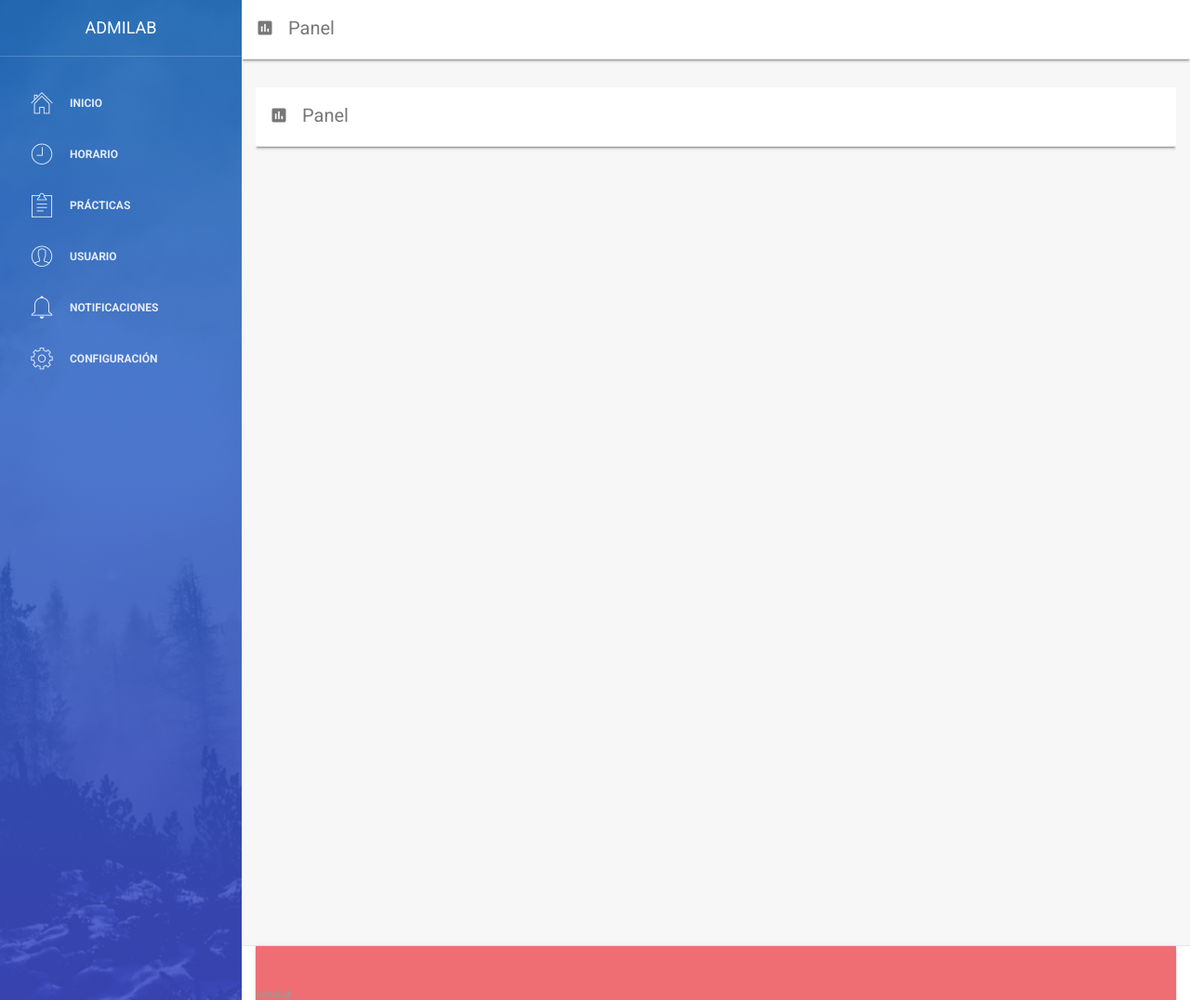
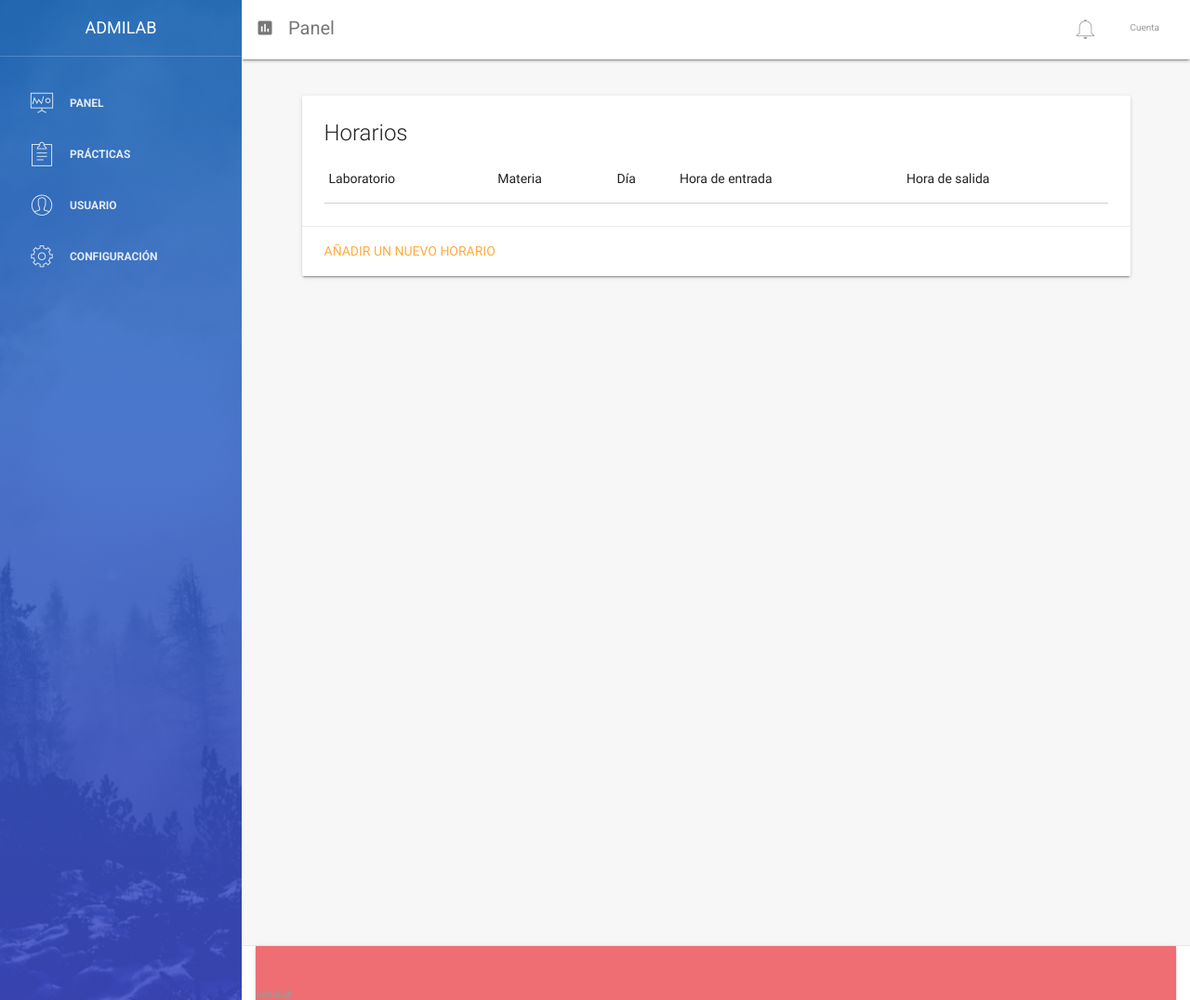
Before and after one commit to Jerts/AdmiLab, a PHP site: page /index_docente.php in a window 1280 px wide. Shown: the whole page at 93% size. Run offline with PHP 8.4, Linux system fonts and the light colour scheme; the visitor is signed in with stand-in values (Sample User, id 1); data comes from the database, SQL or seed files in the repository; some libraries are stand-ins or nearby versions.

Commit message:
Docente bonito

```diff
--- a/paginas/assets/js/mijs.js
+++ b/paginas/assets/js/mijs.js
@@ -1,5 +1,5 @@
 $(".preloader-wrapper").css("display","none");
-$(".framei").attr("src","index_docente.php");
+$(".framei").attr("src","horario_docente.php");
 
 $(".menubtn").click(function() {
   $(".preloader-wrapper").css("display","inherit");
@@ -9,10 +9,14 @@ $('.framei').load(function () {
     $(".preloader-wrapper").css("display","none");
 });
 
+$(".notif-drop").click(function() {
+  $(".frame-notif").attr('src', $('.frame-notif').attr('src'));
+});
+
 function menuselect(select){
   switch (select) {
     case 1:
-      $(".framei").attr("src","index_docente.php");
+      $(".framei").attr("src","horario_docente.php");
       $(".navbar-brand").text("Panel");
       $("title").text("Panel | AdmiLab");
       $(".top_icon").text("insert_chart");
--- a/paginas/cerrarsesion.php
+++ b/paginas/cerrarsesion.php
@@ -3,6 +3,6 @@ session_start();
 $_SESSION['user_admin'] = array();
 $_SESSION['user_docente'] = array();
 session_destroy();
-header("Location: index.php");
+header("Location: logdocente.php");
 
  ?>
--- a/paginas/index_css.html
+++ b/paginas/index_css.html
@@ -40,7 +40,7 @@
 										 </a>
 									 </li>
 
-									 <li>
+									 <li style="display:none;">
 										 <a onclick="menuselect(2);" class="waves-effect menubtn waves-light">
 											 <i class="pe-7s-clock"></i>
 											 <p>Horario</p>
--- a/paginas/index_docente.php
+++ b/paginas/index_docente.php
@@ -41,13 +41,13 @@ if(!isset($_SESSION['user_docente'])){      /*Permite revisar si el usuario ya e
 	               <ul class="nav">
 									 <li>
 										 <a onclick="menuselect(1);" class="waves-effect menubtn waves-light">
-											 <i class="pe-7s-home"></i>
-											 <p>Inicio</p>
+											 <i class="pe-7s-display1"></i>
+											 <p>Panel</p>
 										 </a>
 									 </li>
 
 									 <li>
-										 <a onclick="menuselect(2);" class="waves-effect menubtn waves-light">
+										 <a onclick="menuselect(2);" class="waves-effect menubtn waves-light" style="display:none;">
 											 <i class="pe-7s-clock"></i>
 											 <p>Horario</p>
 										 </a>
@@ -60,20 +60,20 @@ if(!isset($_SESSION['user_docente'])){      /*Permite revisar si el usuario ya e
 										 </a>
 									 </li>
 
-									 <li>
-										 <a onclick="menuselect(4);" class="waves-effect menubtn waves-light">
+									 <li class="disabled">
+										 <a>
 											 <i class="pe-7s-user" ></i>
 											 <p>Usuario</p>
 										 </a>
 									 </li>
-	                   <li>
+	                   <li style="display:none;">
 	                       <a href="#notifications">
 	                           <i class="pe-7s-bell"></i>
 	                           <p>Notificaciones</p>
 	                       </a>
 	                   </li>
-	           					<li class="active-pro">
-	                       <a href="#config">
+	           					<li class="disabled">
+	                       <a>
 	                           <i class="pe-7s-config"></i>
 	                           <p>Configuración</p>
 	                       </a>
@@ -88,6 +88,30 @@ if(!isset($_SESSION['user_docente'])){      /*Permite revisar si el usuario ya e
 						<div class="navbar-header">
 							<a class="navbar-brand material-icons large top_icon">insert_chart</a>
 							<a class="navbar-brand" href="#"> Panel</a>
+						</div>
+						<div class="collapse navbar-collapse">
+							<ul class="nav navbar-nav navbar-right">
+								<li>
+									<a href="#" class="dropdown-toggle notif-drop" data-toggle="dropdown">
+										<span>Cuenta</span>
+									</a>
+									<ul class="dropdown-menu">
+										<li><a href="cerrarsesion.php" style="width: 200px !important;">Cerrar sesion</a></li>
+										<li></li>
+										<li></li>
+									</ul>
+								</li>
+							</ul>
+							<ul class="nav navbar-nav navbar-right">
+								<li>
+									<a href="#" class="dropdown-toggle notif-drop" data-toggle="dropdown">
+										<i class="pe-7s-bell"></i>
+									</a>
+									<ul class="dropdown-menu" style="width:300px !important;">
+										<li><iframe src="notif.php" class="frame-notif" width="298px" height="300px" frameborder="0" style="margin: auto !important; border-radius: 10px;"></iframe></li>
+									</ul>
+								</li>
+							</ul>
 						</div>
 					</div>
 				</nav>
--- /dev/null
+++ b/paginas/notif.php
@@ -0,0 +1,19 @@
+<!DOCTYPE html>
+<html>
+  <head>
+    <meta charset="utf-8">
+    <title></title>
+    <link href='http://fonts.googleapis.com/css?family=Roboto:400,700,300' rel='stylesheet' type='text/css'>
+    <link type="text/css" rel="stylesheet" href="assets/css/materialize.min.css"  media="screen"/>
+		<link type="text/css" rel="stylesheet" href="assets/css/styles.css"  media="screen"/>
+		<link rel="stylesheet" href="https://cdnjs.cloudflare.com/ajax/libs/materialize/0.98.2/css/materialize.min.css">
+		<script src="https://cdnjs.cloudflare.com/ajax/libs/materialize/0.98.2/js/materialize.min.js"></script>
+  </head>
+  <body>
+    <div class="" style="position: absolute; top:150px; left: 25%;">
+      No hay notificaciones
+    </div>
+    <script type="text/javascript" src="assets/js/materialize.min.js"></script>
+		<script src="assets/js/jquery-1.10.2.js" type="text/javascript"></script>
+  </body>
+</html>
```
Also changed, not shown: paginas/practicas_docente.php (+15 -8 lines), paginas/verpractica.php (+17 -27 lines).
